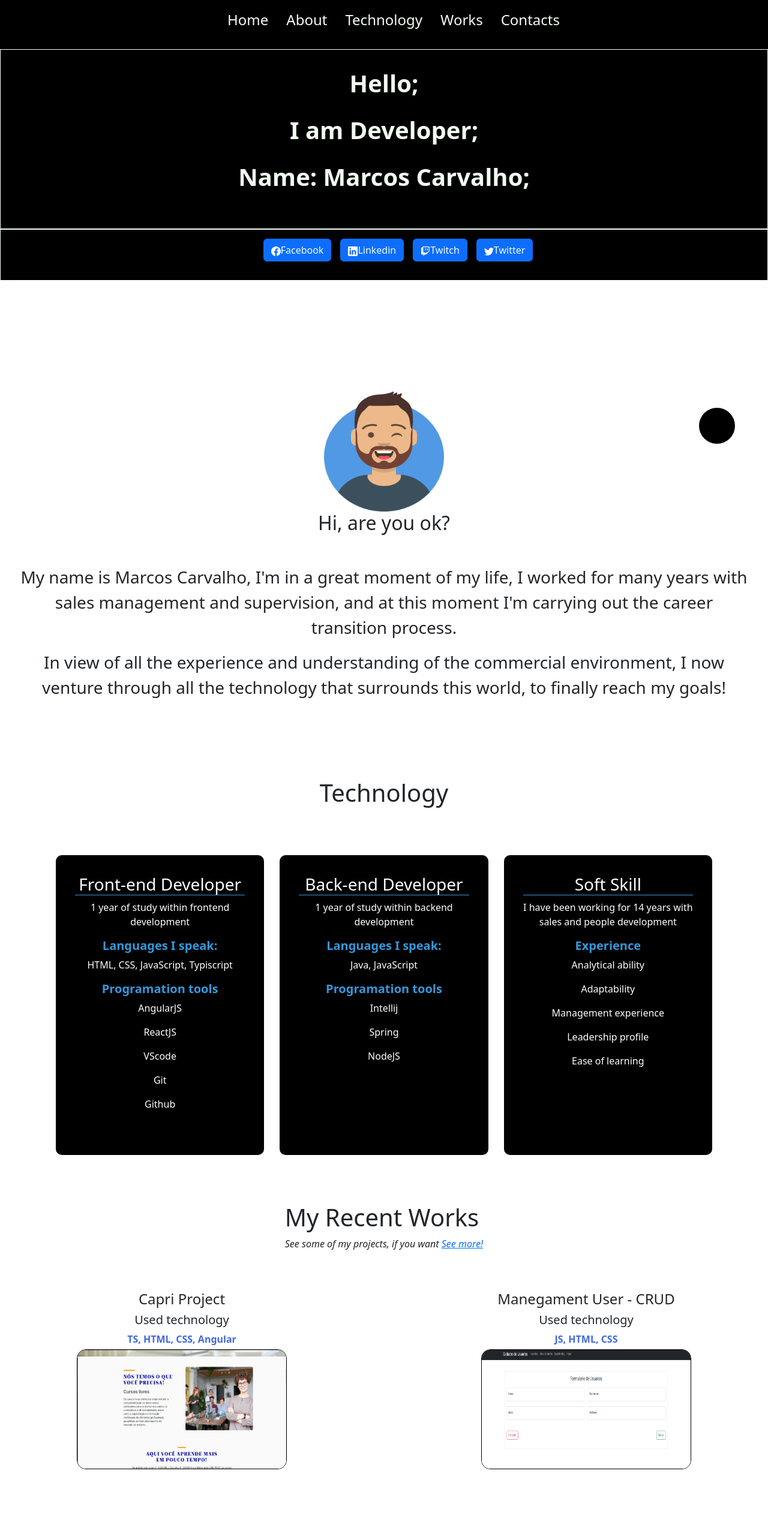
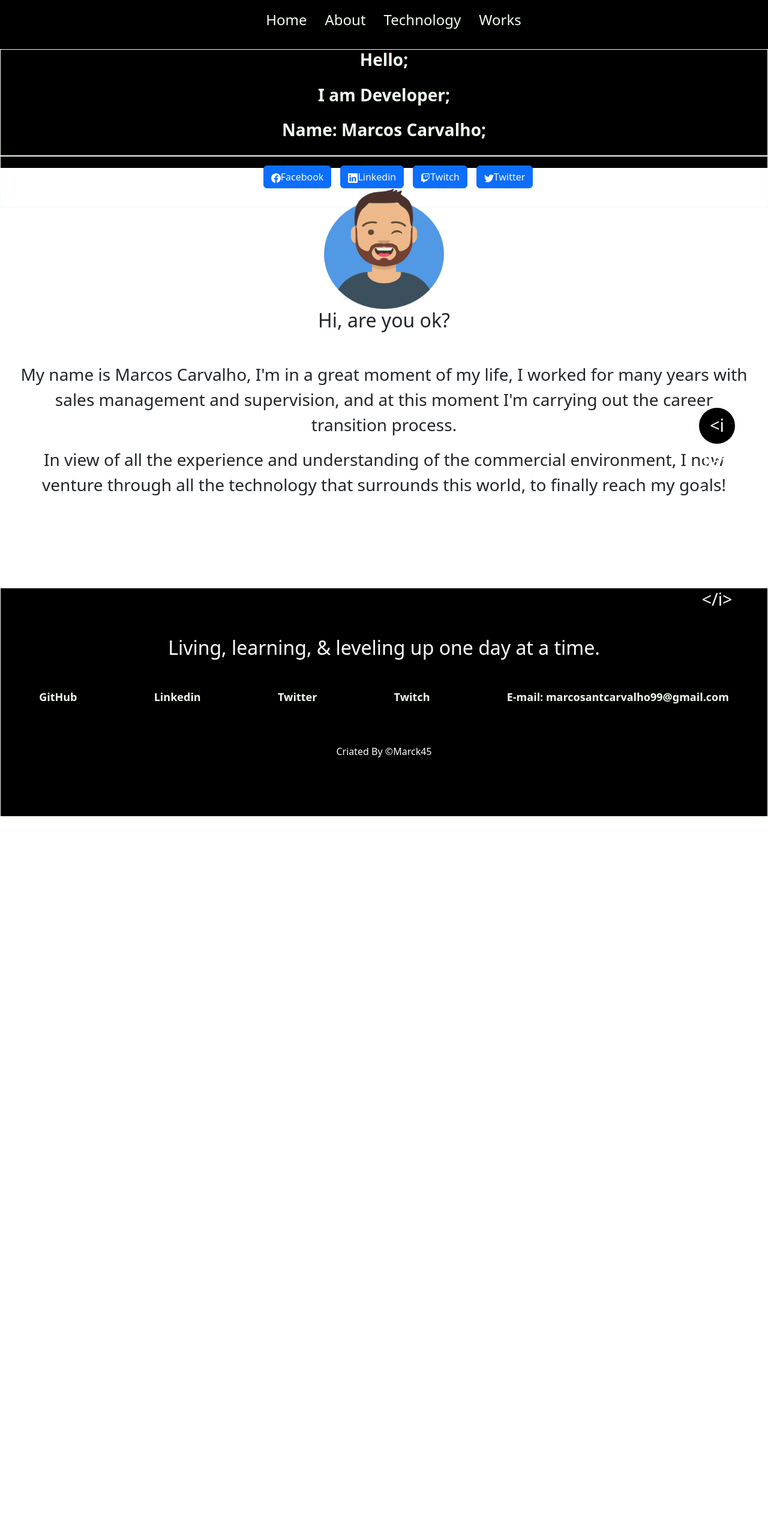
Before and after one commit to Marck45/Marcos-Portifolio, an Angular app: page / in a window 1280 px wide. Shown: the top 2558 px of the page at 60% size. After the commit the page ends 1362 px from the top, so only its background shows below. Built offline with nearby package versions, Linux system fonts and the light colour scheme.

Commit message:
routes att

```diff
--- a/src/app/app-routing.module.ts
+++ b/src/app/app-routing.module.ts
@@ -1,7 +1,15 @@
 import { NgModule } from '@angular/core';
 import { RouterModule, Routes } from '@angular/router';
+import { MaintitleComponent } from './maintitle/maintitle.component';
+import { TechnologyComponent } from './technology/technology.component';
+import { WorksComponent } from './works/works.component';
 
-const routes: Routes = [];
+const routes: Routes = [
+  {path:'', component: MaintitleComponent },
+  {path:'about', component: MaintitleComponent },
+  {path:'technology', component: TechnologyComponent },
+  {path:'works', component: WorksComponent }
+];
 
 @NgModule({
   imports: [RouterModule.forRoot(routes)],
--- a/src/app/app.component.html
+++ b/src/app/app.component.html
@@ -1,9 +1,5 @@
 <app-navbar></app-navbar>
 
-<app-maintitle></app-maintitle>
-
-<app-technology></app-technology>
-
-<app-works></app-works>
+<router-outlet></router-outlet>
 
 <app-footer></app-footer>
--- a/src/app/app.module.ts
+++ b/src/app/app.module.ts
@@ -1,6 +1,6 @@
 import { NgModule } from '@angular/core';
 import { BrowserModule } from '@angular/platform-browser';
-
+import { Router, RouterModule, Routes } from '@angular/router';
 import { AppRoutingModule } from './app-routing.module';
 import { AppComponent } from './app.component';
 import { MaintitleComponent } from './maintitle/maintitle.component';
@@ -21,12 +21,14 @@ import { CommonModule } from '@angular/common';
     TechnologyComponent,
     WorksComponent,
     FooterComponent,
+
   ],
   imports: [
     BrowserModule,
     AppRoutingModule,
     FontAwesomeModule,
-    CommonModule
+    CommonModule,
+    RouterModule,
   ],
   providers: [],
   bootstrap: [AppComponent]
--- a/src/app/footer/footer.component.css
+++ b/src/app/footer/footer.component.css
@@ -20,11 +20,10 @@
     height: 70%;
     width: 100%;
     display: flex;
-    justify-content: center;
+    justify-content: space-around;
     text-align: center;
-    flex-direction: column;
+    flex-direction: row;
     margin-bottom: 50px;
-    border: 2px solid #fff;
 }
 
 .social-footer a {
@@ -33,6 +32,12 @@
     margin-bottom: 15px;
     font-weight: bold;
     font-size: 18px;
+}
+.social-footer a:hover{
+background-color: #F2FDF1;
+color: #000;
+border-radius: 5px;
+padding: 5px;
 }
 
 .social-footer p{
--- a/src/app/footer/footer.component.ts
+++ b/src/app/footer/footer.component.ts
@@ -19,7 +19,7 @@ export class FooterComponent implements OnInit {
 
   constructor( ) {
 
-    this.iconWhats = '';
+    this.iconWhats = '<i class="fa-brands fa-whatsapp"></i>';
     this.linkGithub = 'https://github.com/Marck45';
 
   }
--- a/src/app/navbar/navbar.component.css
+++ b/src/app/navbar/navbar.component.css
@@ -2,9 +2,10 @@
     display: flex;
     flex-direction: column;
     width: 100%;
-    margin-bottom: 200px;
+    margin-bottom: 50px;
     background-color: #000;
     color: #F2FDF1;
+    max-height: 35vh;
 }
 
 .title-nav {
@@ -24,6 +25,12 @@
     text-decoration: none;
     color: #F2FDF1;
 }
+.title-nav ul li a:hover{
+    background-color: #F2FDF1;
+    color: #000;
+    border-radius: 5px;
+    padding: 5px;
+}
 
 .nav-hello {
     display: flex;
@@ -36,8 +43,8 @@
 
 .nav-hello h1 {
     font-weight: 700;
-    font-size: 40px;
-    margin-bottom: 30px;
+    font-size: 28px;
+    margin-bottom: 25px;
 }
 
 .nav-social {
--- a/src/app/navbar/navbar.component.html
+++ b/src/app/navbar/navbar.component.html
@@ -1,11 +1,10 @@
 <header class="nav-container">
     <div class="title-nav">
         <ul>
-            <li><a href="#">Home</a></li>
-            <li><a href="#about">About</a></li>
-            <li><a href="#technology">Technology</a></li>
-            <li><a href="#works-container">Works</a></li>
-            <li><a href="#contacts">Contacts</a></li>
+            <li><a routerLink="">Home</a></li>
+            <li><a routerLink="about">About</a></li>
+            <li><a routerLink="technology">Technology</a></li>
+            <li><a routerLink="works">Works</a></li>
         </ul>
 
     </div>
--- a/src/app/works/works.component.css
+++ b/src/app/works/works.component.css
@@ -10,9 +10,7 @@
 .works-title{
     margin-bottom: 50px;
 }
-.works-title p {
-    font-style: italic;
-}
+
 .works-recently{
     display: flex;
     justify-content: space-between;
--- a/src/app/works/works.component.html
+++ b/src/app/works/works.component.html
@@ -1,7 +1,6 @@
 <section id="works-container">
     <div class="works-title">
         <h1>My Recent Works</h1>
-        <p>See some of my projects, if you want <a href="#">See more!</a></p>
     </div>
     <div class="works-recently">
         <div class="works-card">
--- a/src/index.html
+++ b/src/index.html
@@ -2,7 +2,7 @@
 <html lang="en">
 <head>
   <meta charset="utf-8">
-  <title>PortifolhoMarck</title>
+  <title>PortifolioMarck</title>
   <base href="/">
   <meta name="viewport" content="width=device-width, initial-scale=1">
   <link rel="icon" type="image/x-icon" href="favicon.ico">
```
